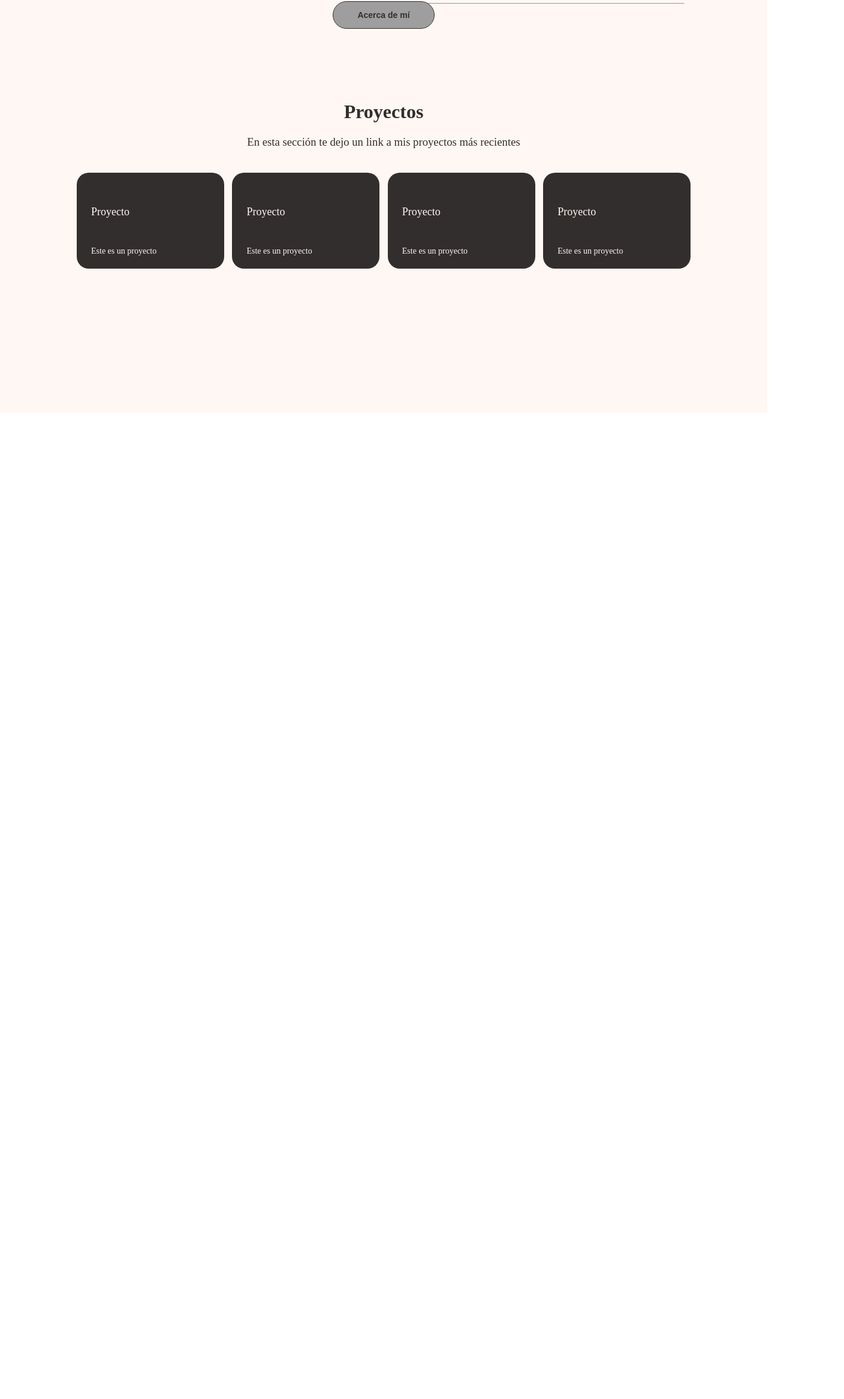
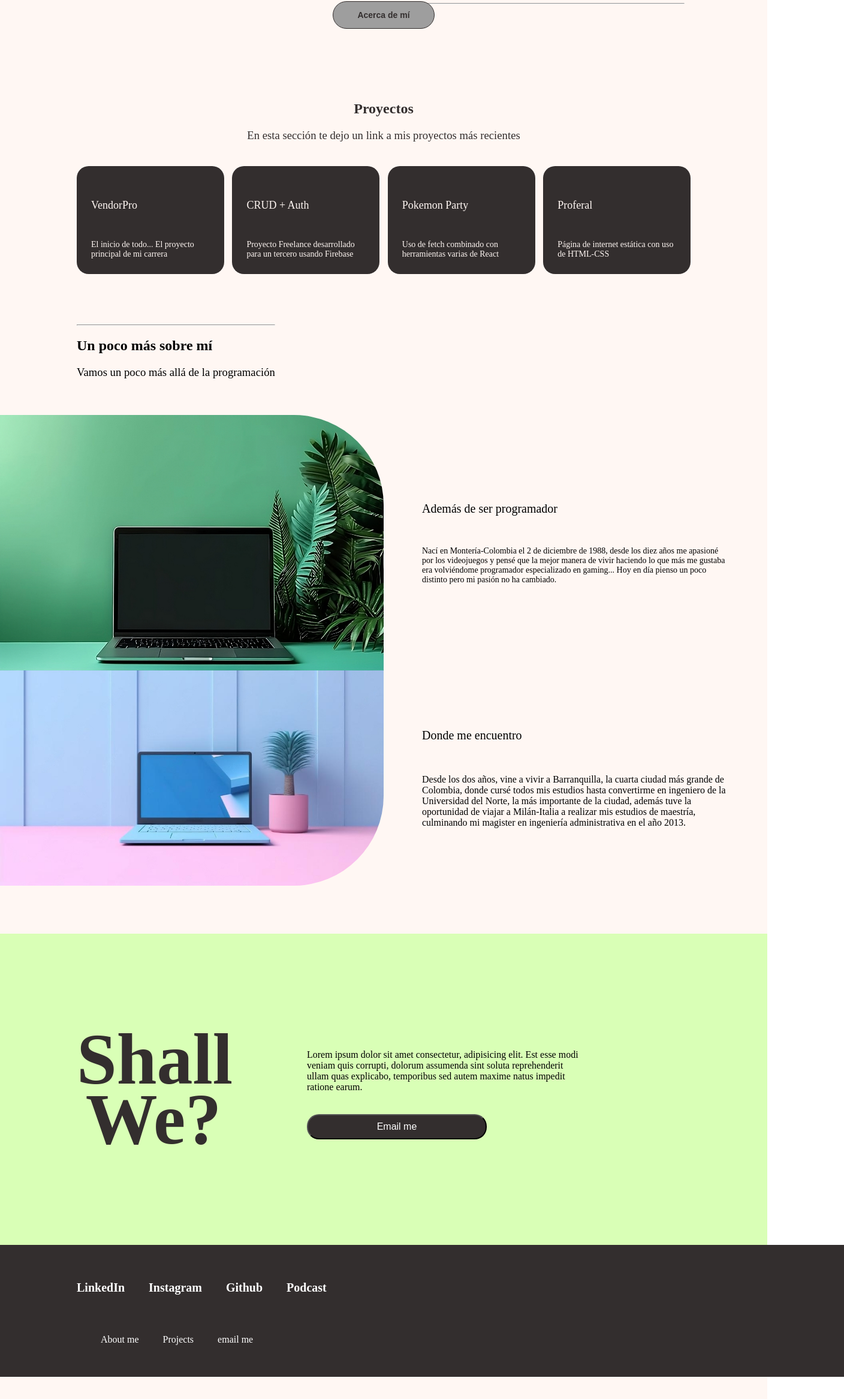
Before and after one commit to Voltaire2121/portfolio, a React (Vite) app: page / in a window 1280 px wide. Shown: the part 1060-3393 px from the top of the page at 60% size, 1408 px wide, since content can reach past the window. Before the commit the page ends 1748 px from the top, so only its background shows below. Built offline with nearby package versions, Linux system fonts and the light colour scheme; grey boxes are pictures that could not be loaded.

Commit message:
Finish basic web skeleton
The basics for the web are now finished

```diff
--- /dev/null
+++ b/src/components/Footer/footer.css
@@ -0,0 +1,42 @@
+.footer {
+  width: 100%;
+  height: 100px;
+  background-color: #332e2e;
+  color: white;
+  padding-top: 60px;
+  padding-left: 10%;
+  padding-bottom: 60px;
+}
+
+.externallinks {
+  display: flex;
+  gap: 40px;
+}
+
+.externallinks a {
+  font-weight: bold;
+  text-decoration: none;
+  color: white;
+  font-size: 20px;
+  transition: transform 0.3s ease-in-out;
+}
+
+.externallinks a:hover {
+  transform: scale(1.1);
+}
+
+.internallinks {
+  display: flex;
+  margin-top: 50px;
+}
+
+.internallinks ul {
+  display: flex;
+  gap: 40px;
+  text-decoration: none;
+  list-style-type: none;
+}
+
+.internallinks li {
+  cursor: pointer;
+}
--- /dev/null
+++ b/src/components/Footer/footer.tsx
@@ -0,0 +1,27 @@
+import './footer.css'
+
+const Footer = () => {
+  return (
+    <div className="footer">
+      <div className="externallinks">
+        <a href="https://www.linkedin.com/in/cristian-jimenez-mejia/">
+          LinkedIn
+        </a>
+        <a href="https://www.instagram.com/cristianj0212/">Instagram</a>
+        <a href="https://github.com/Voltaire2121">Github</a>
+        <a href="https://www.youtube.com/playlist?list=PLKMZGeQnc66YDCfvaXP7XQy3W1dlOxNRm">
+          Podcast
+        </a>
+      </div>
+      <div className="internallinks">
+        <ul>
+          <li>About me</li>
+          <li>Projects</li>
+          <li>email me</li>
+        </ul>
+      </div>
+    </div>
+  )
+}
+
+export default Footer
--- a/src/components/Navigation/navigation.tsx
+++ b/src/components/Navigation/navigation.tsx
@@ -6,7 +6,6 @@ import Menu from '@mui/material/Menu'
 import MenuItem from '@mui/material/MenuItem'
 import KeyboardArrowDownIcon from '@mui/icons-material/KeyboardArrowDown'
 import { useState } from 'react'
-import { styled } from '@mui/material/styles'
 
 const Navigation = () => {
   const [anchorEl, setAnchorEl] = useState<null | HTMLElement>(null)
@@ -17,13 +16,6 @@ const Navigation = () => {
   const handleClose = () => {
     setAnchorEl(null)
   }
-  const ColorButton = styled(Button)<ButtonProps>(() => ({
-    color: 'black',
-    backgroundColor: 'white',
-    '&:hover': {
-      backgroundColor: 'gray',
-    },
-  }))
   return (
     <div className="navigation">
       <div className="innerdiv">
--- a/src/screens/Home/home.css
+++ b/src/screens/Home/home.css
@@ -170,9 +170,11 @@
 
 .projectsquaresdiv {
   width: 100%;
-  height: 300px;
+  height: fit-content;
   display: flex;
+  flex-direction: row;
   justify-content: space-between;
+  flex-wrap: wrap;
 }
 
 .projectsquare {
@@ -186,6 +188,9 @@
   border-radius: 20px;
   cursor: pointer;
   transition: transform 0.3s ease-in-out;
+  background-color: #332e2e;
+  color: #fff7f3;
+  margin-bottom: 20px;
 }
 
 .projectsquare:hover {
@@ -201,16 +206,124 @@
   font-size: 14px;
 }
 
+.homemoreaboutme {
+  margin-top: 5%;
+}
+
+.moreaboutmetitle {
+  width: fit-content;
+  margin-left: 10%;
+}
+
+.moreaboutmetitle__h1 {
+  margin-top: 6%;
+  text-align: left;
+}
+
+.moreaboutmetitle__h3 {
+  font-weight: normal;
+  margin-top: 2%;
+}
+
+.moreaboutmetop {
+  margin-top: 60px;
+}
+
+.moreaboutmetop,
+.moreaboutmebottom {
+  width: 100%;
+  left: 0;
+  display: flex;
+}
+
+.moreaboutmetop__inner,
+.moreaboutmebottom__inner {
+  display: flex;
+  flex-direction: column;
+  justify-content: center;
+  width: 40%;
+  margin-left: 5%;
+  gap: 20px;
+  text-align: left;
+}
+
+.moreaboutmetop__inner h2,
+.moreaboutmebottom__inner h2 {
+  text-align: left;
+  font-weight: normal;
+  font-size: 20px;
+}
+
+.moreaboutmetop__inner p,
+.moreaboutme__inner p {
+  text-align: left;
+  font-weight: normal;
+  font-size: 14px;
+  font-weight: lighter;
+}
+
+.moreaboutmetop img {
+  width: 50%;
+  border-top-right-radius: 150px;
+}
+
+.moreaboutmebottom img {
+  width: 50%;
+  border-bottom-right-radius: 150px;
+}
+
+.shallwe {
+  background-color: #d9ffb6;
+  display: flex;
+  flex-direction: row;
+  margin-top: 80px;
+  padding-top: 60px;
+  padding-bottom: 60px;
+}
+
+.shallwe__right {
+  width: 40%;
+  display: flex;
+  flex-direction: column;
+  justify-content: center;
+}
+
+.shallwe h1 {
+  font-weight: bolder;
+  font-size: 120px;
+  margin-left: 10%;
+  width: 20%;
+  margin-right: 10%;
+  line-height: 100px;
+  color: #332e2e;
+}
+
+.shallwe p {
+  text-align: left;
+  width: 90%;
+}
+
+.shallwe button {
+  background-color: #332e2e;
+  color: white;
+  margin-top: 20px;
+  width: 300px;
+  border-radius: 20px;
+  padding-top: 10px;
+  padding-bottom: 10px;
+  font-size: 16px;
+}
+
 /*Responsive cose below*/
 /*
- ______     _______
-|      \   |       |
-|  |\   \  |    ___|
-|  |/   /  |   |___
-|      /   |    ___|
-|  |\  \   |   |___
-|  | \  \  |       |
-|__|  \__\ |_______|
+ ______     _______     ______
+|      \   |       |   /   ___|
+|  |\   \  |    ___|  /   /
+|  |/   /  |   |___   \   \___
+|      /   |    ___|   \__    \
+|  |\  \   |   |___       \    \
+|  | \  \  |       |   ___/    /
+|__|  \__\ |_______|  |_______/
 */
 
 @media only screen and (max-width: 700px) {
@@ -264,6 +377,53 @@
   .homeprojects hr {
     display: block;
   }
+  .projectsquare {
+    width: 100%;
+    height: fit-content;
+  }
+  .shallwe h1 {
+    width: 100%;
+  }
+  .moreaboutmetitle {
+    margin-top: 80px;
+    width: 90%;
+    margin-left: 5%;
+  }
+  .moreaboutmetitle__h1 {
+    text-align: center;
+  }
+  .moreaboutmetop,
+  .moreaboutmebottom {
+    flex-direction: column;
+    padding: 5%;
+    box-sizing: border-box;
+    margin-top: 10px;
+  }
+  .moreaboutmetop img,
+  .moreaboutmebottom img {
+    width: 100%;
+    border-radius: 0px;
+    height: 250px;
+    object-fit: cover;
+  }
+
+  .moreaboutmetop__inner,
+  .moreaboutmebottom__inner {
+    width: 100%;
+    margin-top: 30px;
+    margin-bottom: 30px;
+    margin-inline: 0px;
+  }
+
+  .moreaboutmetop__inner h2,
+  .moreaboutmebottom__inner h2 {
+    width: 100%;
+    font-weight: bold;
+  }
+  .moreaboutmetop__inner p,
+  .moreaboutmebottom__inner p {
+    text-align: justify;
+  }
 }
 
 @media only screen and (max-width: 999px) and (min-width: 701px) {
@@ -310,6 +470,10 @@
   .mainimageright__hover {
     width: 162px;
   }
+  .projectsquare {
+    width: 48%;
+    height: 180px;
+  }
 }
 
 @media only screen and (min-width: 1000px) {
@@ -323,7 +487,7 @@
   }
   .projectsquare {
     width: 24%;
-    height: 160px;
+    height: 180px;
     background-color: #332e2e;
     color: #fff7f3;
   }
--- a/src/screens/Home/home.tsx
+++ b/src/screens/Home/home.tsx
@@ -1,5 +1,8 @@
 import './home.css'
 import ProfilePic from '../../assets/profilepic2.webp'
+import LaptopPic from '../../assets/laptopgreen.jpeg'
+import LaptopPic2 from '../../assets/laptopblue.jpeg'
+import Footer from '../../components/Footer/footer'
 
 const Home = () => {
   return (
@@ -37,13 +40,13 @@ const Home = () => {
               y más...
               <div className="mainimageright__hovermore">
                 <p>Java</p>
-                <p>android</p>
+                <p>Android</p>
                 <p>IOs</p>
                 <p>Git/Github</p>
                 <p>Firebase</p>
                 <p>Figma</p>
                 <p>SQL</p>
-                <p>illustrator</p>
+                <p>Illustrator</p>
               </div>
             </div>
             <hr />
@@ -51,29 +54,80 @@ const Home = () => {
         </div>
       </div>
       <button className="homescreenbutton">Acerca de mí</button>
-      <div className="homeprojects">
+      <section className="homeprojects">
         <hr />
         <h1>Proyectos</h1>
         <h3>En esta sección te dejo un link a mis proyectos más recientes</h3>
         <div className="projectsquaresdiv">
           <div className="projectsquare">
-            <h2>Proyecto</h2>
-            <p>Este es un proyecto</p>
+            <h2>VendorPro</h2>
+            <p>El inicio de todo... El proyecto principal de mi carrera</p>
           </div>
           <div className="projectsquare">
-            <h2>Proyecto</h2>
-            <p>Este es un proyecto</p>
+            <h2>CRUD + Auth</h2>
+            <p>
+              Proyecto Freelance desarrollado para un tercero usando Firebase
+            </p>
           </div>
           <div className="projectsquare">
-            <h2>Proyecto</h2>
-            <p>Este es un proyecto</p>
+            <h2>Pokemon Party</h2>
+            <p>Uso de fetch combinado con herramientas varias de React</p>
           </div>
           <div className="projectsquare">
-            <h2>Proyecto</h2>
-            <p>Este es un proyecto</p>
+            <h2>Proferal</h2>
+            <p>Página de internet estática con uso de HTML-CSS</p>
           </div>
         </div>
-      </div>
+      </section>
+      <section className="homemoreaboutme">
+        <div className="moreaboutmetitle">
+          <hr />
+          <h1 className="moreaboutmetitle__h1">Un poco más sobre mí</h1>
+          <h3 className="moreaboutmetitle__h3">
+            Vamos un poco más allá de la programación
+          </h3>
+        </div>
+        <div className="moreaboutmetop">
+          <img src={LaptopPic} alt="This is me" />
+          <div className="moreaboutmetop__inner">
+            <h2>Además de ser programador</h2>
+            <p>
+              Nací en Montería-Colombia el 2 de diciembre de 1988, desde los
+              diez años me apasioné por los videojuegos y pensé que la mejor
+              manera de vivir haciendo lo que más me gustaba era volviéndome
+              programador especializado en gaming... Hoy en día pienso un poco
+              distinto pero mi pasión no ha cambiado.
+            </p>
+          </div>
+        </div>
+        <div className="moreaboutmebottom">
+          <img src={LaptopPic2} alt="This is me" />
+          <div className="moreaboutmebottom__inner">
+            <h2>Donde me encuentro</h2>
+            <p>
+              Desde los dos años, vine a vivir a Barranquilla, la cuarta ciudad
+              más grande de Colombia, donde cursé todos mis estudios hasta
+              convertirme en ingeniero de la Universidad del Norte, la más
+              importante de la ciudad, además tuve la oportunidad de viajar a
+              Milán-Italia a realizar mis estudios de maestría, culminando mi
+              magister en ingeniería administrativa en el año 2013.
+            </p>
+          </div>
+        </div>
+      </section>
+      <section className="shallwe">
+        <h1>Shall We?</h1>
+        <div className="shallwe__right">
+          <p>
+            Lorem ipsum dolor sit amet consectetur, adipisicing elit. Est esse
+            modi veniam quis corrupti, dolorum assumenda sint soluta
+            reprehenderit ullam quas explicabo, temporibus sed autem maxime
+            natus impedit ratione earum.
+          </p>
+          <button>Email me</button>
+        </div>
+      </section>
+      <Footer />
     </div>
   )
 }
```
Also changed, not shown: src/assets/laptopblue.jpeg (added), src/assets/laptopgreen.jpeg (added).
